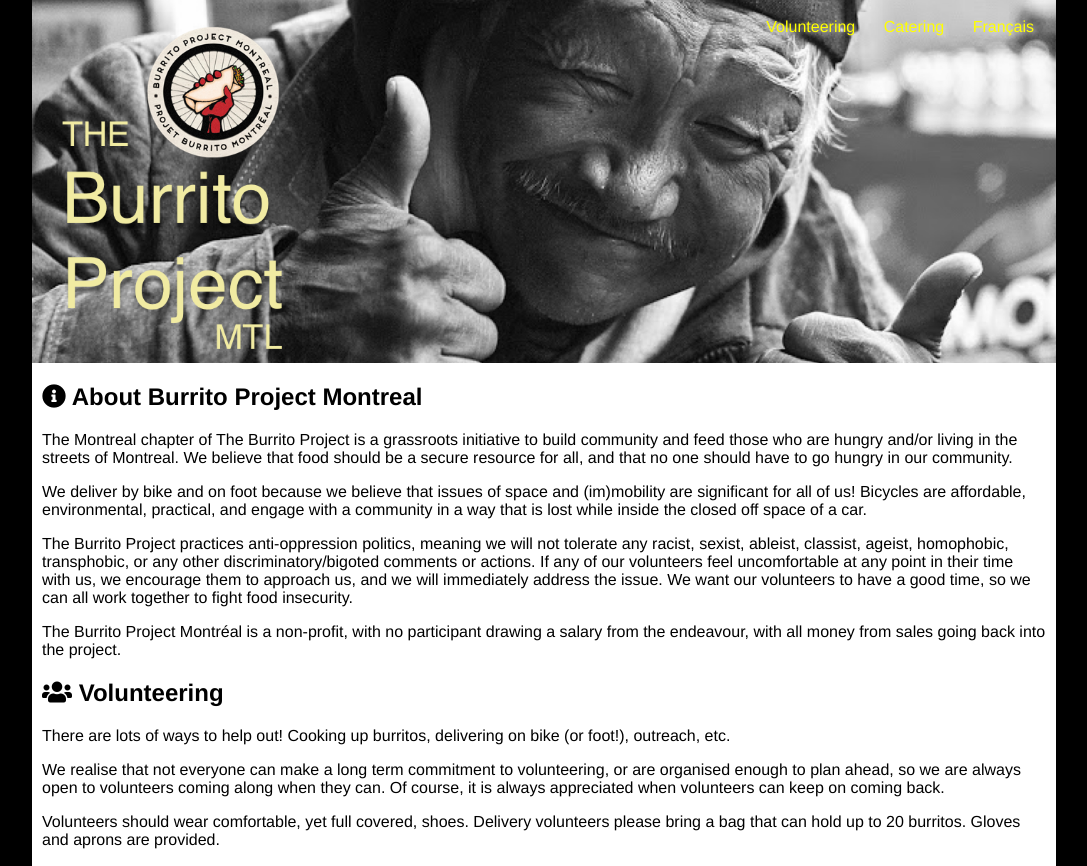
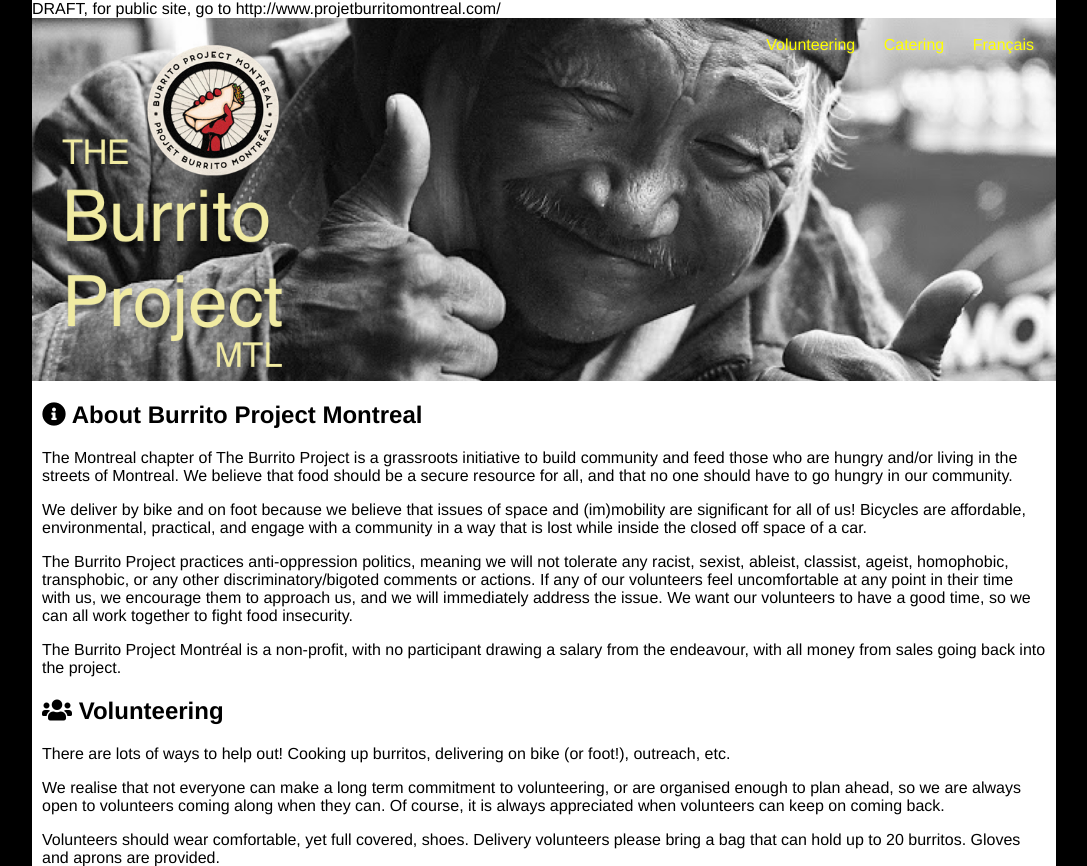
Before and after one commit to ajmas/burritoprojectmtl, a plain HTML site: page index.html in a window 1280 px wide. Shown: the top 866 px of the page, without its empty margins (96-1183 px from the left). Drawn offline with Linux system fonts and the light colour scheme.

Commit message:
draft text

```diff
--- a/index.html
+++ b/index.html
@@ -162,6 +162,7 @@
 
 <body>
 
+<div>DRAFT, for public site, go to http://www.projetburritomontreal.com/</div>
 <header>
 <img src="./images/header.png"/>
 <navigation>
```
